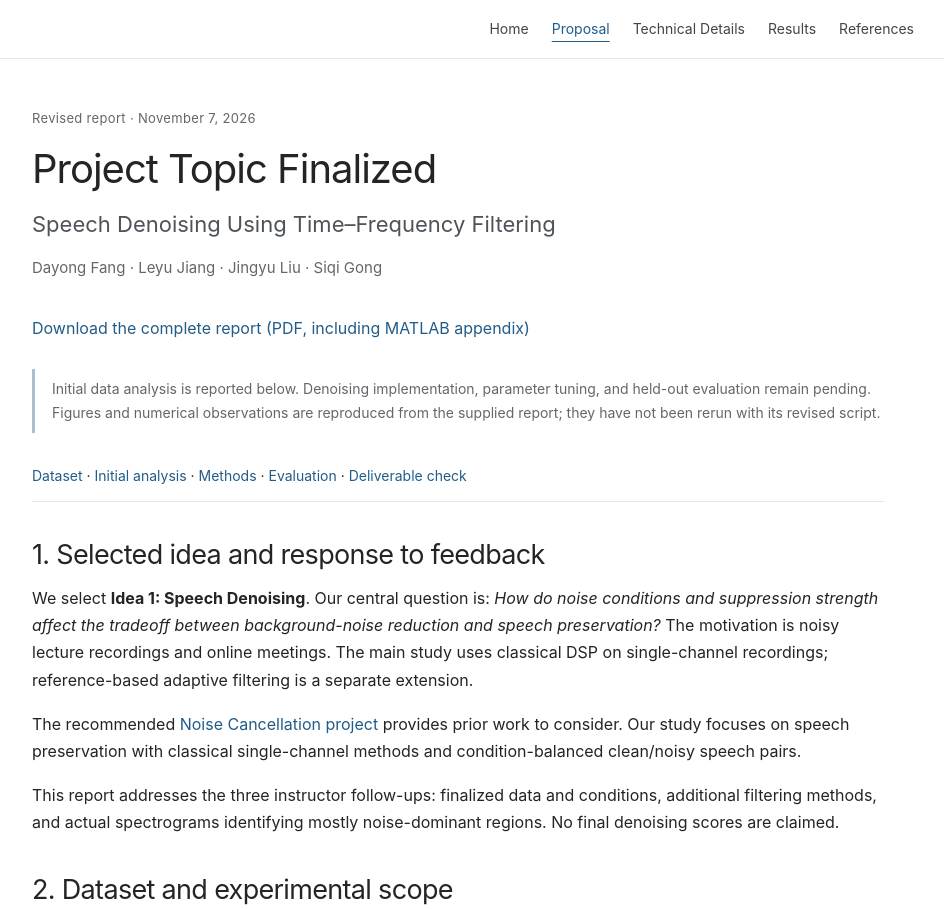
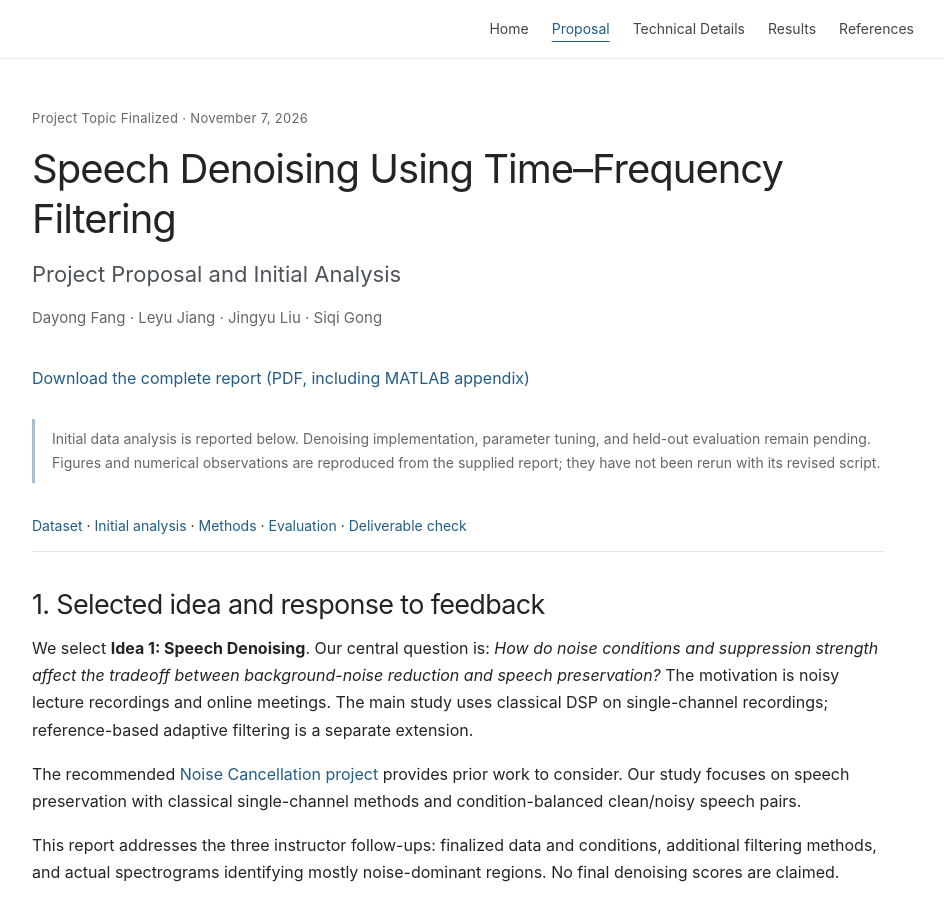
Before and after one commit to eecs351-speech-denoising-team/eecs351-speech-denoising-website, a plain HTML site: page proposal.html in a window 1280 px wide. Shown: the top 909 px of the page, without its empty margins (182-1126 px from the left). Drawn offline with Linux system fonts and the light colour scheme.

Commit message:
Clarify proposal title and report label

```diff
--- a/proposal.html
+++ b/proposal.html
@@ -1,8 +1,8 @@
 <!doctype html>
-<html lang="en"><head><meta charset="utf-8"><meta name="viewport" content="width=device-width, initial-scale=1"><meta name="description" content="EECS 351 speech denoising project: time–frequency filtering, VoiceBank-DEMAND, and speech quality evaluation."><title>Project Topic Finalized | EECS 351</title><link rel="stylesheet" href="assets/style.css"></head>
-<body><a class="skip" href="#main">Skip to content</a><header><nav aria-label="Main navigation"><a href="index.html">Home</a><a href="proposal.html" aria-current="page">Proposal</a><a href="methods.html">Technical Details</a><a href="results.html">Results</a><a href="references.html">References</a></nav></header><main id="main"><p class="eyebrow">Revised report · November 7, 2026</p>
-<h1>Project Topic Finalized</h1>
-<p class="subtitle">Speech Denoising Using Time–Frequency Filtering</p>
+<html lang="en"><head><meta charset="utf-8"><meta name="viewport" content="width=device-width, initial-scale=1"><meta name="description" content="EECS 351 speech denoising project: time–frequency filtering, VoiceBank-DEMAND, and speech quality evaluation."><title>Project Proposal and Initial Analysis | EECS 351</title><link rel="stylesheet" href="assets/style.css"></head>
+<body><a class="skip" href="#main">Skip to content</a><header><nav aria-label="Main navigation"><a href="index.html">Home</a><a href="proposal.html" aria-current="page">Proposal</a><a href="methods.html">Technical Details</a><a href="results.html">Results</a><a href="references.html">References</a></nav></header><main id="main"><p class="eyebrow">Project Topic Finalized · November 7, 2026</p>
+<h1>Speech Denoising Using Time–Frequency Filtering</h1>
+<p class="subtitle">Project Proposal and Initial Analysis</p>
 <p class="members">Dayong Fang · Leyu Jiang · Jingyu Liu · Siqi Gong</p>
 <p><a href="reports/project_topic_finalized_revised.pdf">Download the complete report (PDF, including MATLAB appendix)</a></p>
 <p class="note">Initial data analysis is reported below. Denoising implementation, parameter tuning, and held-out evaluation remain pending. Figures and numerical observations are reproduced from the supplied report; they have not been rerun with its revised script.</p>
```
Also changed, not shown: index.html (+1 -1 lines), 1 other file.
